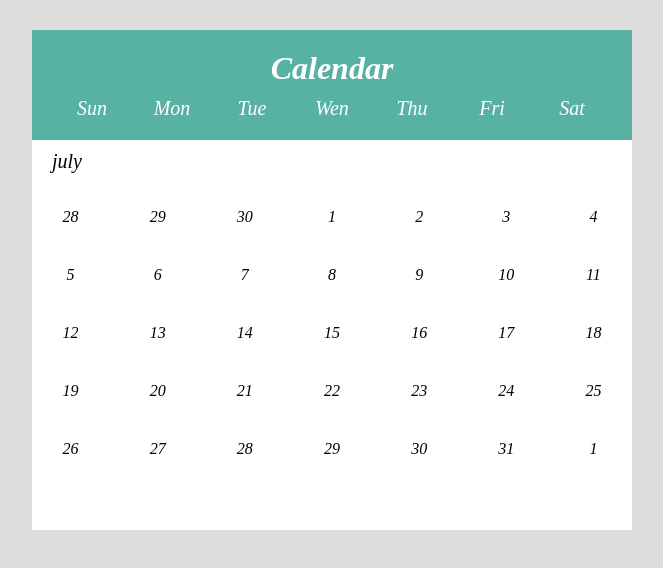
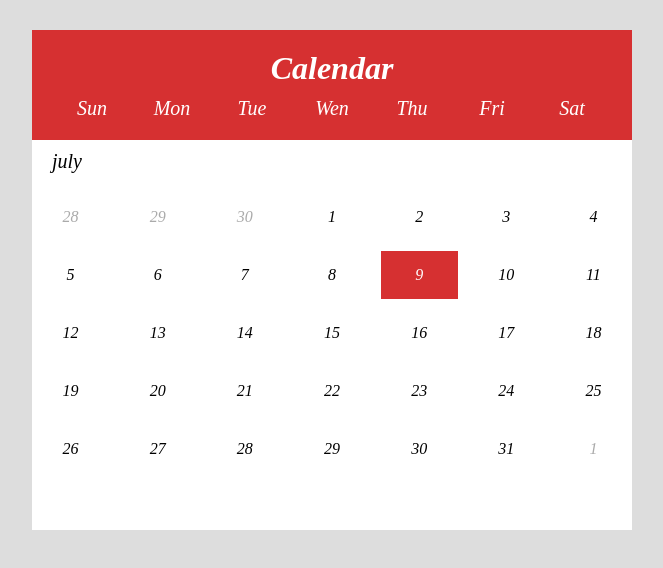
Before and after one commit to AkliYalaoui/Calendar, a plain HTML site: page index.html in a window 1280 px wide. Shown: the whole page, without its empty margins (308-971 px from the left). Drawn offline with Linux system fonts and the light colour scheme.

Commit message:
added some styles

```diff
--- a/main.js
+++ b/main.js
@@ -49,7 +49,15 @@ function getIndexOFLastSundayOfMonth() {
         dt = $date.getDate();
         text = document.createTextNode(dt);
         div = document.createElement("div");
-        div.appendChild(text);
+        if ($date.getMonth() !== $month) {
+            div.innerHTML = "<span style='color:#aaa'>" + dt + "</span>";
+        } else if (dt === $monthDay) {
+            div.style.background = "#d63031";
+            div.style.color = "#fff";
+            div.appendChild(text);
+        } else {
+            div.appendChild(text);
+        }
         $calendar.appendChild(div);
     }
 }());
--- a/style.css
+++ b/style.css
@@ -16,7 +16,7 @@ body{
   margin: 30px auto 0;
 }
 .current-date{
-  background-color: #58b2a4;
+  background-color: #d63031;
   padding: 20px;
   color: #fff;
 }
@@ -49,6 +49,6 @@ body{
   padding-top: 15px;
 }
 #calendar div:hover{
-  background-color:#58b2a4;
+  background-color:#d63031;
   color: #fff;
 }
```
